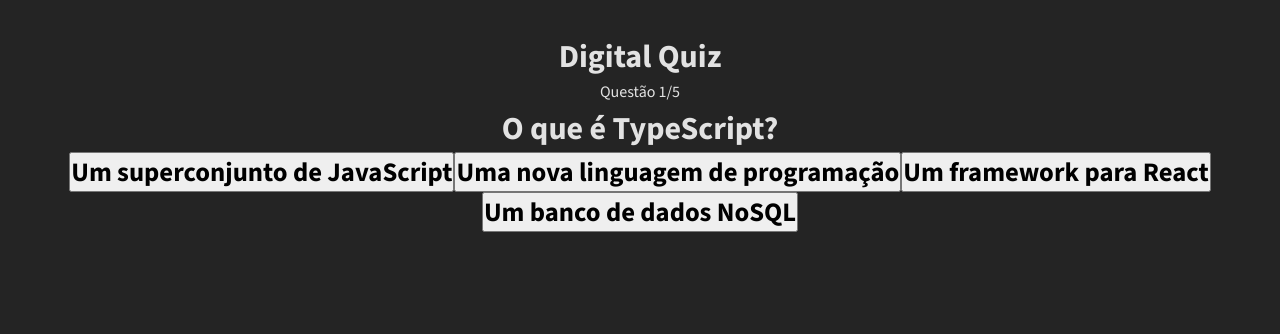
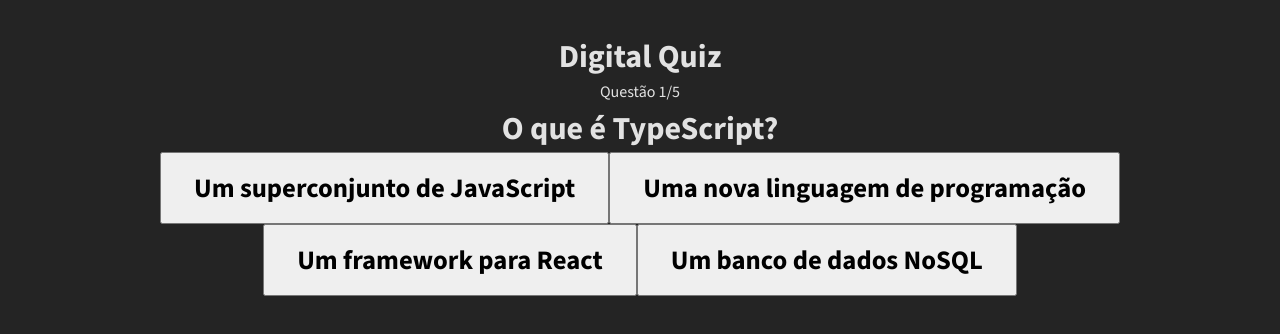
Before and after one commit to LeandroRochaS/QuizInteractive, a React (Vite) app: page /quizz/typeScript in a window 1280 px wide. Shown: the top 334 px of the page. Built offline with nearby package versions, Linux system fonts and the light colour scheme.

Commit message:
feacture: update component repost

```diff
--- a/src/components/Respost/index.tsx
+++ b/src/components/Respost/index.tsx
@@ -7,7 +7,7 @@ type RespostProps = {
 export default function Respost(props: RespostProps) {
   return (
     <>
-      <h1> {props.text}</h1>
+      <h1 className="respost-button"> {props.text}</h1>
     </>
   );
 }
--- a/src/components/Respost/styles.scss
+++ b/src/components/Respost/styles.scss
@@ -0,0 +1,16 @@
+.respost-button {
+  display: flex;
+  align-items: center;
+  justify-content: center;
+  gap: 4px;
+  text-decoration: none;
+  transition: all 0.6s;
+  background: transparent;
+
+  padding: 1rem 2rem;
+
+  &:hover,
+  &:focus {
+    color: blue;
+  }
+}
```
